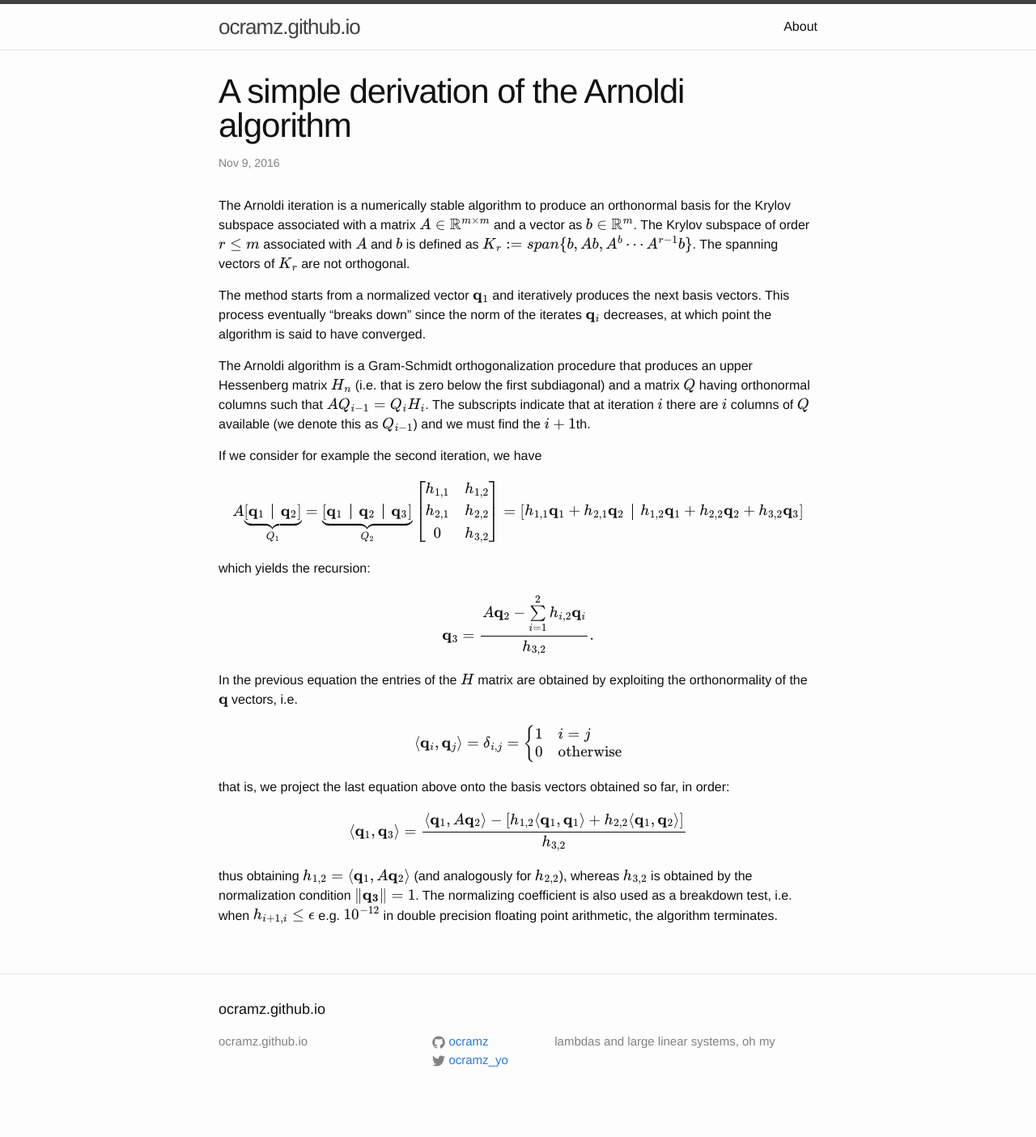
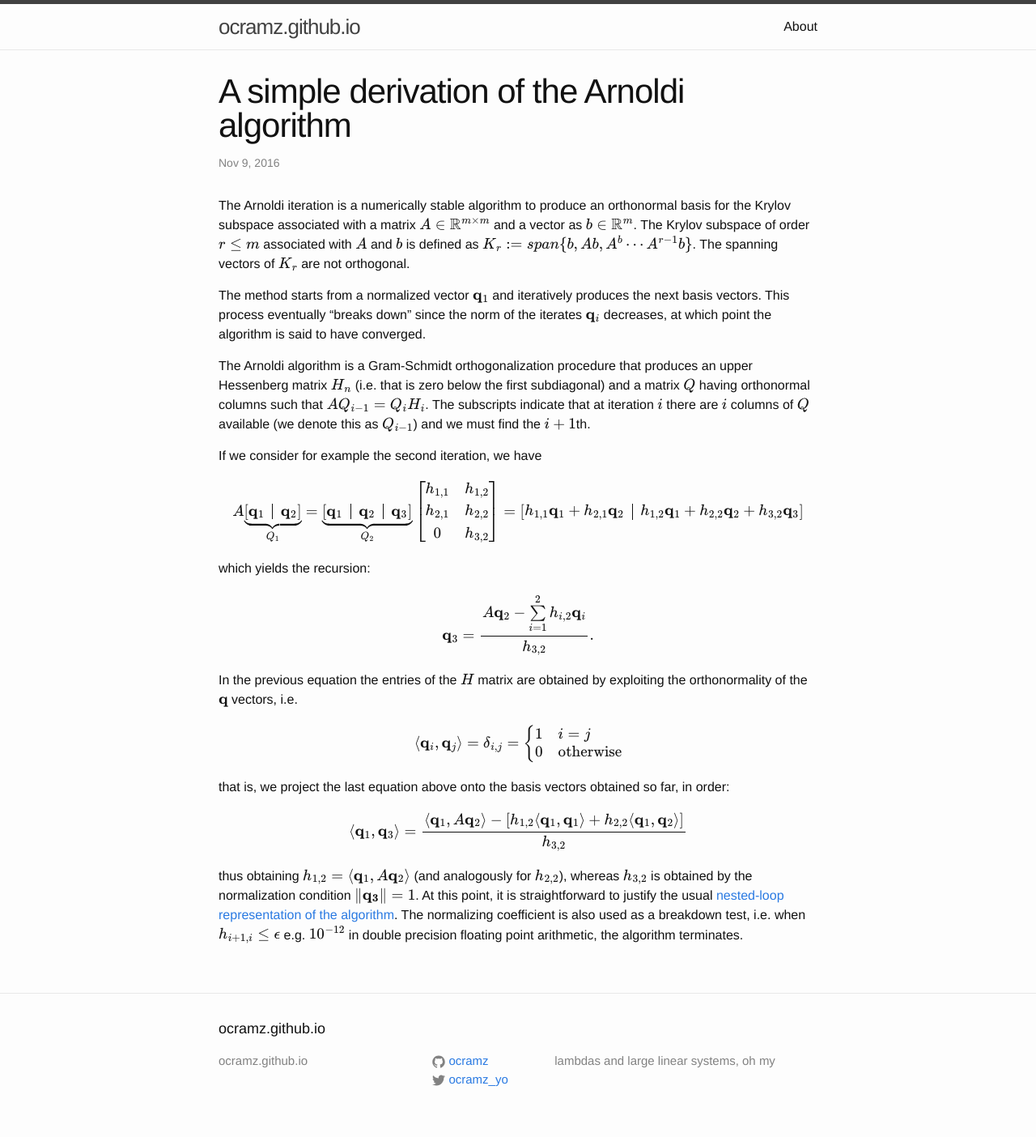
Before and after one commit to ocramz/ocramz.github.io, a Jekyll site: the page built from _posts/2016-11-09-arnoldi-alt.markdown, in a window 1280 px wide. Shown: the whole page at 81% size. Built offline with Jekyll 4.4.1, drawn with Linux system fonts in a browser that asks for light colours; formulas are drawn with MathJax 3; before the commit the page ends 1380 px from its top, so only the background shows below that.

Commit message:
Arnoldi post

```diff
--- a/_posts/2016-11-09-arnoldi-alt.markdown
+++ b/_posts/2016-11-09-arnoldi-alt.markdown
@@ -73,4 +73,6 @@
 \langle \mathbf{q}_1, \mathbf{q}_3 \rangle = \frac{\langle \mathbf{q}_1, A \mathbf{q}_2 \rangle - \left[ h_{1, 2} \langle \mathbf{q}_1, \mathbf{q}_1 \rangle  + h_{2, 2} \langle \mathbf{q}_1, \mathbf{q}_2 \rangle \right] }{h_{3, 2}}
 $$
 
-thus obtaining $$h_{1,2} = \langle \mathbf{q}_1, A \mathbf{q}_2 \rangle $$ (and analogously for $$h_{2, 2}$$), whereas $$h_{3, 2}$$ is obtained by the normalization condition $$\| \mathbf{q_3} \| = 1$$. The normalizing coefficient is also used as a breakdown test, i.e. when $$h_{i+1, i} \leq \epsilon$$ e.g. $$10^{-12}$$ in double precision floating point arithmetic, the algorithm terminates.
+thus obtaining $$h_{1,2} = \langle \mathbf{q}_1, A \mathbf{q}_2 \rangle $$ (and analogously for $$h_{2, 2}$$), whereas $$h_{3, 2}$$ is obtained by the normalization condition $$\| \mathbf{q_3} \| = 1$$.
+At this point, it is straightforward to justify the usual [nested-loop representation of the algorithm](https://en.wikipedia.org/wiki/Arnoldi_iteration#The_Arnoldi_iteration).
+The normalizing coefficient is also used as a breakdown test, i.e. when $$h_{i+1, i} \leq \epsilon$$ e.g. $$10^{-12}$$ in double precision floating point arithmetic, the algorithm terminates.
```
